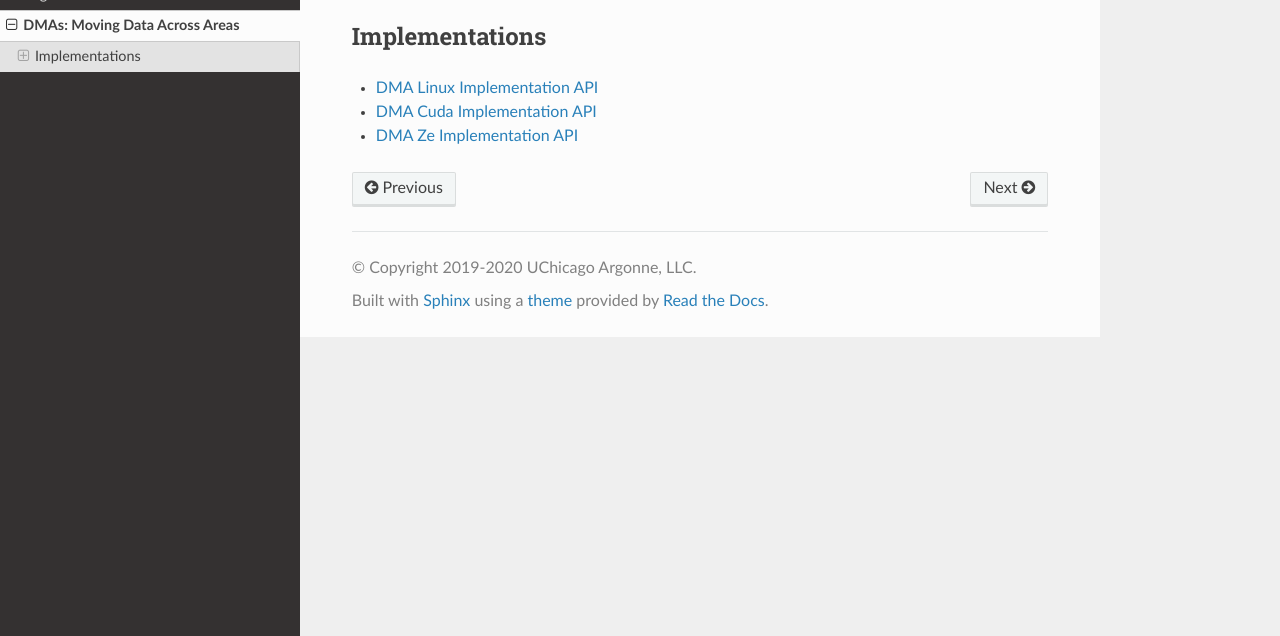
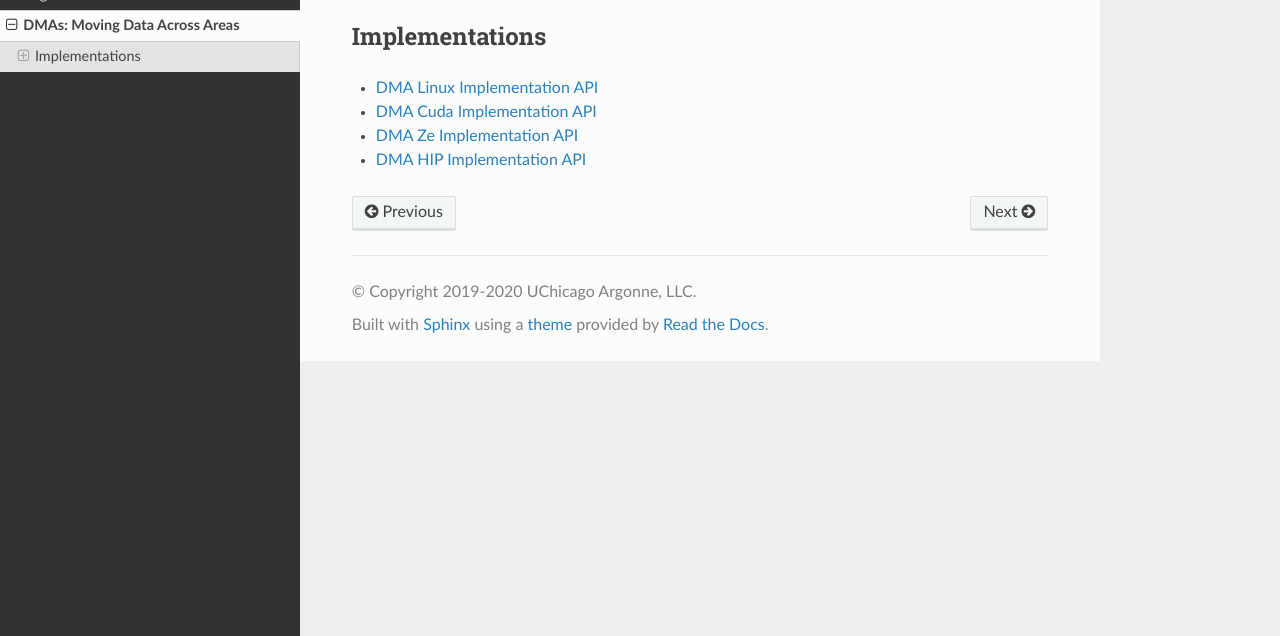
Before and after one commit to anlsys/aml, a Sphinx documentation site: the page built from doc/pages/dmas.rst, in a window 1280 px wide, cut to the strip 264-900 px from the top of the page. Built offline with Sphinx 7.4.7 and the Read the Docs theme 2.0.0, drawn with Linux system fonts in a browser that asks for light colours.

Commit message:
Add doc and improve configure.

```diff
--- /dev/null
+++ b/doc/pages/area_hip_api.rst
@@ -0,0 +1,4 @@
+Area HIP Implementation API
+=================================
+
+.. doxygengroup:: aml_area_hip
--- a/doc/pages/areas.rst
+++ b/doc/pages/areas.rst
@@ -12,3 +12,4 @@ Implementations
    area_cuda_api
    area_opencl_api
    area_ze_api
+   area_hip_api
--- /dev/null
+++ b/doc/pages/dma_hip_api.rst
@@ -0,0 +1,4 @@
+DMA HIP Implementation API
+=======================================
+
+.. doxygengroup:: aml_dma_hip
--- a/doc/pages/dmas.rst
+++ b/doc/pages/dmas.rst
@@ -11,3 +11,4 @@ Implementations
    dma_linux_api
    dma_cuda_api
    dma_ze_api
+   dma_hip_api
```
Also changed, not shown: 1 other file.
